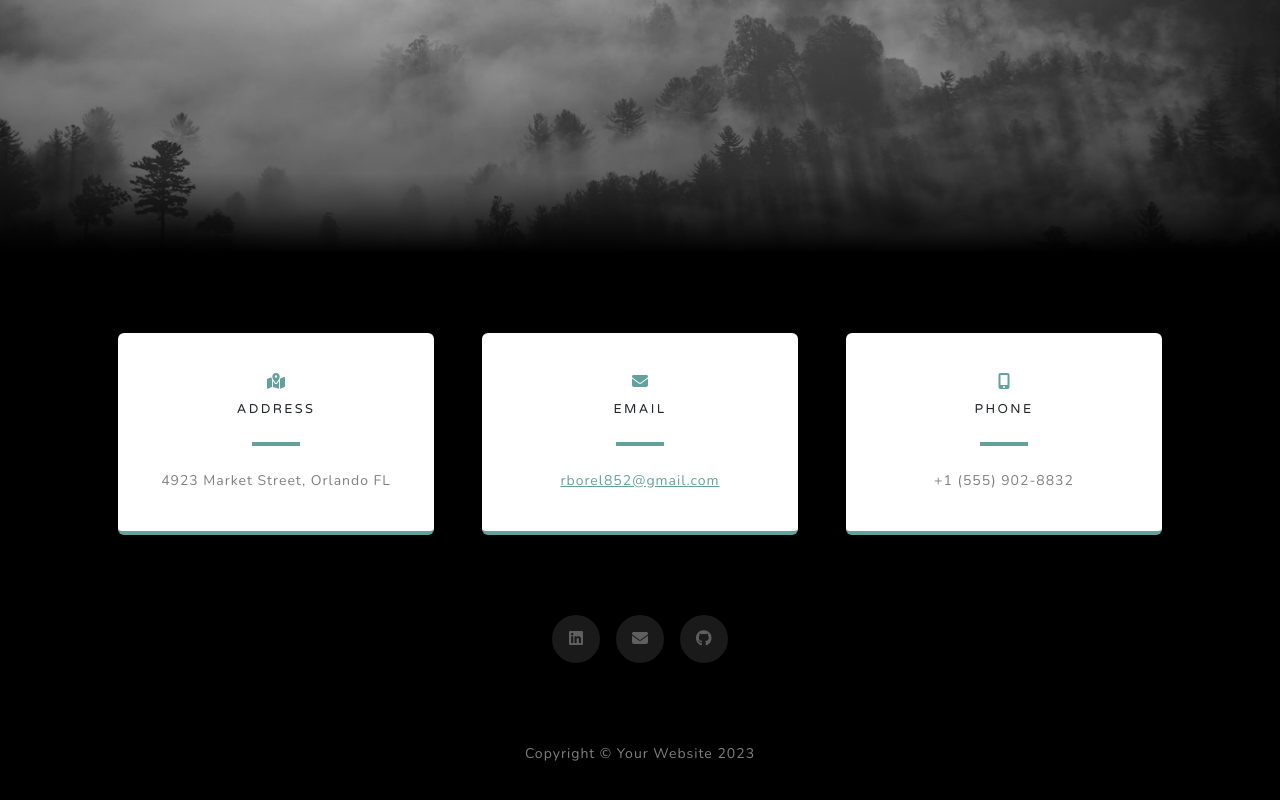
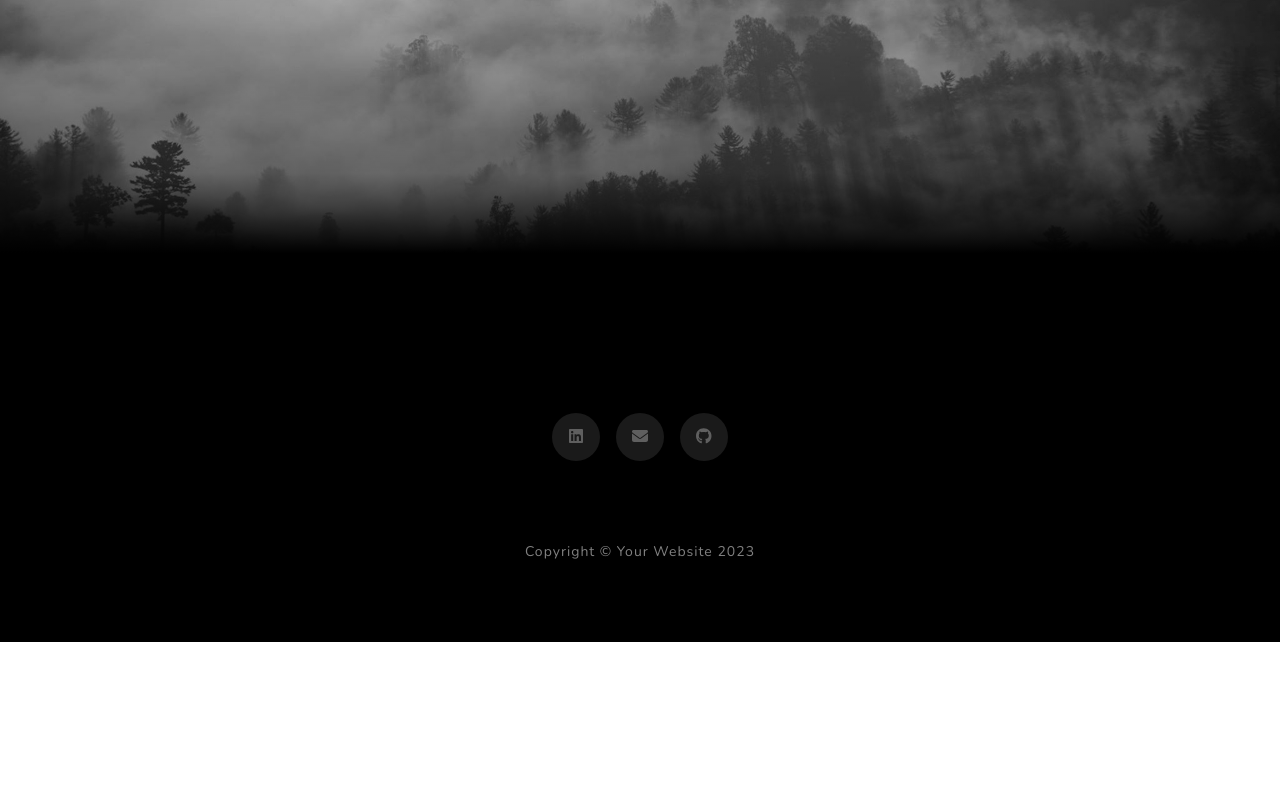
Before and after one commit to raymondborel/MyPortfolio, a website: page index.html in a window 1280 px wide. Shown: the part 3266-4066 px from the top of the page. After the commit the page ends 3908 px from the top, so only its background shows below. Drawn offline with nearby package versions, Linux system fonts and the light colour scheme.

Commit message:
Removed comments

```diff
--- a/index.html
+++ b/index.html
@@ -7,16 +7,12 @@
         <meta name="author" content="" />
         <title>Raymond Borel</title>
         <link rel="icon" type="image/x-icon" href="assets/favicon.ico" />
-        <!-- Font Awesome icons (free version)-->
         <script src="https://use.fontawesome.com/releases/v6.3.0/js/all.js" crossorigin="anonymous"></script>
-        <!-- Google fonts-->
         <link href="https://fonts.googleapis.com/css?family=Varela+Round" rel="stylesheet" />
         <link href="https://fonts.googleapis.com/css?family=Nunito:200,200i,300,300i,400,400i,600,600i,700,700i,800,800i,900,900i" rel="stylesheet" />
-        <!-- Core theme CSS (includes Bootstrap)-->
         <link href="css/styles.css" rel="stylesheet" />
     </head>
     <body id="page-top">
-        <!-- Navigation-->
         <nav class="navbar navbar-expand-lg navbar-light fixed-top" id="mainNav">
             <div class="container px-4 px-lg-5">
                 <a class="navbar-brand" href="#page-top"></a>
@@ -34,7 +30,6 @@
                 </div>
             </div>
         </nav>
-        <!-- Masthead-->
         <header class="masthead">
             <div class="container px-4 px-lg-5 d-flex h-100 align-items-center justify-content-center">
                 <div class="d-flex justify-content-center">
@@ -53,17 +48,15 @@
                     <div class="col-lg-8">
                         <h2 class="text-white mb-4">About Me</h2>
                         <p class="text-white-50 fs-5">
-                            I am a versatile software engineer skilled in both front and back-end development, driven by a passion for collaborative problem-solving. With a background as a restaurant server, I honed my communication and creativity, applying these strengths to address individual guests' concerns and now to craft innovative software solutions. Fueled by an unyielding thirst for knowledge, I strive to be a valuable member of any developer team
+                            I am a versatile software engineer skilled in both front and back-end development, driven by a passion for collaborative problem-solving. With a background as a restaurant server, I honed my communication and creativity, applying these strengths to address individual guests' concerns and now to craft innovative software solutions. Fueled by a thirst for knowledge, I strive to be a valuable member of any developer team
                         </p>
                     </div>
                 </div>
-                <!-- <img class="img-fluid" src="assets/img/ipad.png" alt="..." /> -->
             </div>
         </section>
         <!-- Projects-->
         <section class="projects-section bg-light" id="projects">
             <div class="container px-4 px-lg-5">
-                <!-- Featured Project Row-->
                 <div class="row gx-0 mb-4 mb-lg-5 align-items-center">
                     <div class="col-xl-8 col-lg-7"><img class="img-fluid mb-3 mb-lg-0" src="assets/img/friendlywebapp.png" alt="..." /></div>
                     <div class="col-xl-4 col-lg-5">
@@ -110,7 +103,7 @@
                         </div>
                     </div>
                 </div>
-
+                <!-- Project Three Row-->
                 <div class="row gx-0 mb-5 mb-lg-0 justify-content-center">
                     <div class="col-lg-6"><img class="img-fluid" src="assets/img/matchinggame.png" alt="..." /></div>
                     <div class="col-lg-6">
@@ -128,48 +121,11 @@
                     </div>
                 </div>
             </div>
-
         </section>
-        <!-- Signup-->
         <section class="signup-section" id="signup">
             <div class="container px-4 px-lg-5">
                 <div class="row gx-4 gx-lg-5">
                     <div class="col-md-10 col-lg-8 mx-auto text-center">
-                        <!-- <i class="far fa-paper-plane fa-2x mb-2 text-white"></i> -->
-                        <!-- <h2 class="text-white mb-5">Subscribe to receive updates!</h2> -->
-                        <!-- * * * * * * * * * * * * * * *-->
-                        <!-- * * SB Forms Contact Form * *-->
-                        <!-- * * * * * * * * * * * * * * *-->
-                        <!-- This form is pre-integrated with SB Forms.-->
-                        <!-- To make this form functional, sign up at-->
-                        <!-- https://startbootstrap.com/solution/contact-forms-->
-                        <!-- to get an API token!-->
-                        <!-- <form class="form-signup" id="contactForm" data-sb-form-api-token="API_TOKEN"> -->
-                            <!-- Email address input-->
-                            <!-- <div class="row input-group-newsletter">
-                                <div class="col"><input class="form-control" id="emailAddress" type="email" placeholder="Enter email address..." aria-label="Enter email address..." data-sb-validations="required,email" /></div>
-                                <div class="col-auto"><button class="btn btn-primary disabled" id="submitButton" type="submit">Notify Me!</button></div>
-                            </div> -->
-                            <div class="invalid-feedback mt-2" data-sb-feedback="emailAddress:required">An email is required.</div>
-                            <div class="invalid-feedback mt-2" data-sb-feedback="emailAddress:email">Email is not valid.</div>
-                            <!-- Submit success message-->
-                            <!---->
-                            <!-- This is what your users will see when the form-->
-                            <!-- has successfully submitted-->
-                            <div class="d-none" id="submitSuccessMessage">
-                                <div class="text-center mb-3 mt-2 text-white">
-                                    <div class="fw-bolder">Form submission successful!</div>
-                                    To activate this form, sign up at
-                                    <br />
-                                    <a href="https://startbootstrap.com/solution/contact-forms">https://startbootstrap.com/solution/contact-forms</a>
-                                </div>
-                            </div>
-                            <!-- Submit error message-->
-                            <!---->
-                            <!-- This is what your users will see when there is-->
-                            <!-- an error submitting the form-->
-                            <div class="d-none" id="submitErrorMessage"><div class="text-center text-danger mb-3 mt-2">Error sending message!</div></div>
-                        </form>
                     </div>
                 </div>
             </div>
@@ -177,38 +133,6 @@
         <!-- Contact-->
         <section class="contact-section bg-black">
             <div class="container px-4 px-lg-5">
-                <div class="row gx-4 gx-lg-5">
-                    <div class="col-md-4 mb-3 mb-md-0">
-                        <div class="card py-4 h-100">
-                            <div class="card-body text-center">
-                                <i class="fas fa-map-marked-alt text-primary mb-2"></i>
-                                <h4 class="text-uppercase m-0">Address</h4>
-                                <hr class="my-4 mx-auto" />
-                                <div class="small text-black-50">4923 Market Street, Orlando FL</div>
-                            </div>
-                        </div>
-                    </div>
-                    <div class="col-md-4 mb-3 mb-md-0">
-                        <div class="card py-4 h-100">
-                            <div class="card-body text-center">
-                                <i class="fas fa-envelope text-primary mb-2"></i>
-                                <h4 class="text-uppercase m-0">Email</h4>
-                                <hr class="my-4 mx-auto" />
-                                <div class="small text-black-50"><a href="rborel852@gmail.com">rborel852@gmail.com</a></div>
-                            </div>
-                        </div>
-                    </div>
-                    <div class="col-md-4 mb-3 mb-md-0">
-                        <div class="card py-4 h-100">
-                            <div class="card-body text-center">
-                                <i class="fas fa-mobile-alt text-primary mb-2"></i>
-                                <h4 class="text-uppercase m-0">Phone</h4>
-                                <hr class="my-4 mx-auto" />
-                                <div class="small text-black-50">+1 (555) 902-8832</div>
-                            </div>
-                        </div>
-                    </div>
-                </div>
                 <div class="social d-flex justify-content-center">
                     <a class="mx-2" href="linkedin.com/in/raymondborel
                     "><i class="fab fa-linkedin"></i></a>
@@ -217,16 +141,9 @@
                 </div>
             </div>
         </section>
-        <!-- Footer-->
         <footer class="footer bg-black small text-center text-white-50"><div class="container px-4 px-lg-5">Copyright &copy; Your Website 2023</div></footer>
-        <!-- Bootstrap core JS-->
         <script src="https://cdn.jsdelivr.net/npm/bootstrap@5.2.3/dist/js/bootstrap.bundle.min.js"></script>
-        <!-- Core theme JS-->
         <script src="js/scripts.js"></script>
-        <!-- * * * * * * * * * * * * * * * * * * * * * * * * * * * * * * * * * * * * * * * *-->
-        <!-- * *                               SB Forms JS                               * *-->
-        <!-- * * Activate your form at https://startbootstrap.com/solution/contact-forms * *-->
-        <!-- * * * * * * * * * * * * * * * * * * * * * * * * * * * * * * * * * * * * * * * *-->
         <script src="https://cdn.startbootstrap.com/sb-forms-latest.js"></script>
     </body>
 </html>
```
Also changed, not shown: package.json (added, +12 -0 lines), netlify.toml (deleted).
